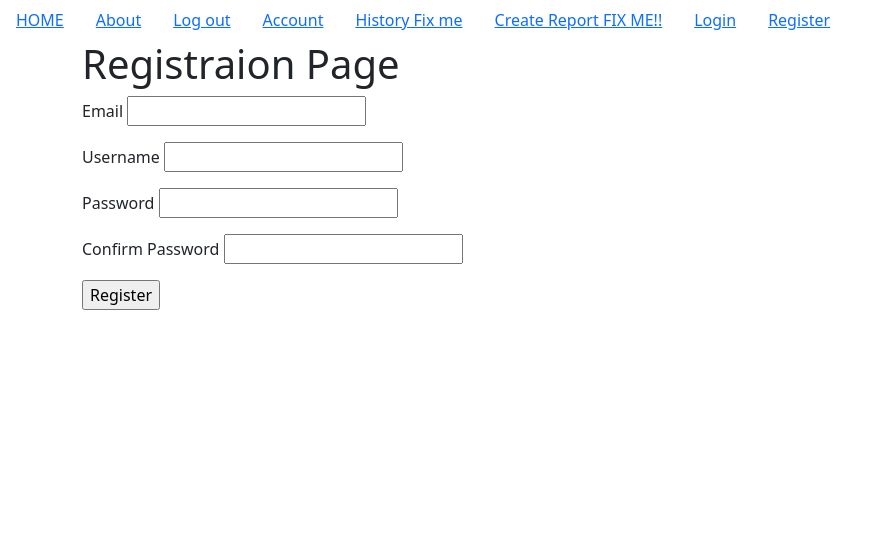
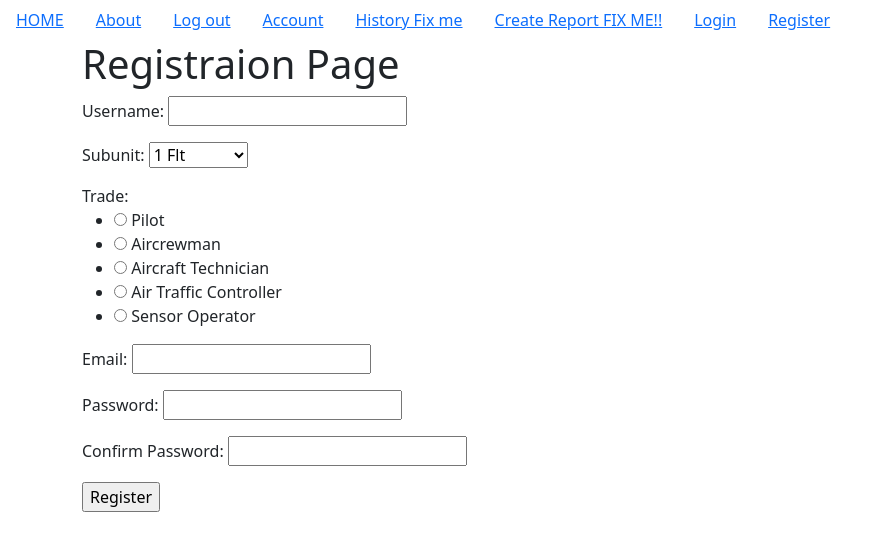
Before and after one commit to Zander876/Fatigue, a Flask app: page /register in a window 1280 px wide. Shown: the top 551 px of the page, without its empty margins (0-878 px from the left). Run offline with Flask 2, Linux system fonts and the light colour scheme; some libraries are stand-ins or nearby versions.

Commit message:
User Forms edited
Now can do drop down and radio buttons for the user registration.

```diff
--- a/FatigueManagement/Models.py
+++ b/FatigueManagement/Models.py
@@ -16,8 +16,8 @@ class User(db.Model, UserMixin):
     id= db.Column(db.Integer, primary_key = True)
     username = db.Column(db.String(20), unique = True, index = True)
     email = db.Column(db.String(64), unique=True, index =True)
-    subunit = db.Column(db.String(20), nullable = False)
-    trade = db.Column(db.String(20), nullable = False)
+    subunit = db.Column(db.String(), nullable = False)
+    trade = db.Column(db.String(), nullable = False)
     password_hashed = db.Column(db.String(128))
     reports = db.relationship('Report', backref = "author", lazy = True)
 
--- a/FatigueManagement/Templates/base.html
+++ b/FatigueManagement/Templates/base.html
@@ -13,7 +13,7 @@
       <li class = 'nav-link'> <a href="{{url_for('core.index')}}"> HOME </a> </li>
       <li class = 'nav-link'> <a href="{{url_for('core.info')}}"> About </a> </li>
 
-        <!if current_user.is_authenticated>
+        <!if current_user.is_authenticated >
         <li class = 'nav-link'> <a href="{{url_for('users.logout')}}"> Log out </a> </li>
         <li class = 'nav-link'> <a href="{{url_for('users.account')}}"> Account</a> </li>
         <li class = 'nav-link'> <a href="{{url_for('users.account' )}}"> History Fix me </a> </li>
--- a/FatigueManagement/Templates/register.html
+++ b/FatigueManagement/Templates/register.html
@@ -6,18 +6,31 @@
   <form method="POST">
 
   {{form.hidden_tag()}}
+
+  <div class="mb-3">
+    {{form.username.label}} {{form.username}} <br>
+  </div>
+
+  <div class="mb-3">
+    {{form.subunit.label}} {{form.subunit}} <br>
+  </div>
+
+  <div class="mb-3">
+    {{form.trade.label}} {{form.trade}}
+  </div>
+
   <div class="mb-3">
     {{form.email.label}} {{form.email}} <br>
   </div>
-  <div class="mb-3">
-    {{form.username.label}} {{form.username}} <br>
-  </div>
+
   <div class="mb-3">
     {{form.password.label}}  {{form.password}} <br>
   </div>
+
   <div class="mb-3">
     {{form.pass_confirm.label}}  {{form.pass_confirm}} <br>
   </div>
+
   <div class="mb-3">
     {{form.submit}}
   </div>
--- a/FatigueManagement/Users/forms.py
+++ b/FatigueManagement/Users/forms.py
@@ -1,7 +1,7 @@
 #user forms
 
 from flask_wtf import FlaskForm
-from wtforms import StringField, IntegerField, SubmitField, PasswordField
+from wtforms import StringField, IntegerField, SubmitField, PasswordField, RadioField, SelectField
 from wtforms.validators import DataRequired, Email, EqualTo
 from wtforms import ValidationError
 from flask_wtf.file import FileField, FileAllowed # allows to update png or jpg file
@@ -11,12 +11,12 @@ from FatigueManagement.Models import User
 
 # Registration
 class RegisterationForm(FlaskForm):
-    email = StringField('Email', validators = [DataRequired(), Email()])
-    username = StringField('Username', validators = [DataRequired()])
-    subunit = StringField('Subunit', validators = [DataRequired()])
-    trade = StringField('Trade', validators = [DataRequired()])
-    password =PasswordField('Password', validators= [DataRequired()])
-    pass_confirm = PasswordField('Confirm Password', validators = [DataRequired(), EqualTo('password', message='Passwords Must Match')])
+    email = StringField('Email:', validators = [DataRequired(), Email()])
+    username = StringField('Username:', validators = [DataRequired()])
+    subunit = SelectField(label='Subunit:', choices=[('1', '1 Flt'), ('2','2 Flt'), ('Sp Flt', 'Sp Flt'), ('1 Fd Wksp', '1 Fd Wksp')], validators = [DataRequired()])
+    trade = RadioField(label='Trade:', choices= [('Pilot', 'Pilot'), ('Aircrewman','Aircrewman'), ('Aircraft Technician', 'Aircraft Technician'), ('Air Traffic Controller','Air Traffic Controller'), ('Sensor Operator', 'Sensor Operator' )],  validators = [DataRequired()])
+    password =PasswordField('Password:', validators= [DataRequired()])
+    pass_confirm = PasswordField('Confirm Password:', validators = [DataRequired(), EqualTo('password', message='Passwords Must Match')])
     submit = SubmitField('Register')
 
     def check_email(self, field):
--- a/FatigueManagement/Users/views.py
+++ b/FatigueManagement/Users/views.py
@@ -62,8 +62,8 @@ def account():
     form = UpdateUserForm()
 
     if form.validate_on_submit():
-        if form.username.data != "":
-            current_user.username = form.username.data
+        # if form.username.data != "":
+        #     current_user.username = form.username.data
         if form.email.data != "":
             current_user.email = form.email.data
         if form.trade.data != "":
```
Also changed, not shown: FatigueManagement/data.sqlite (added).
